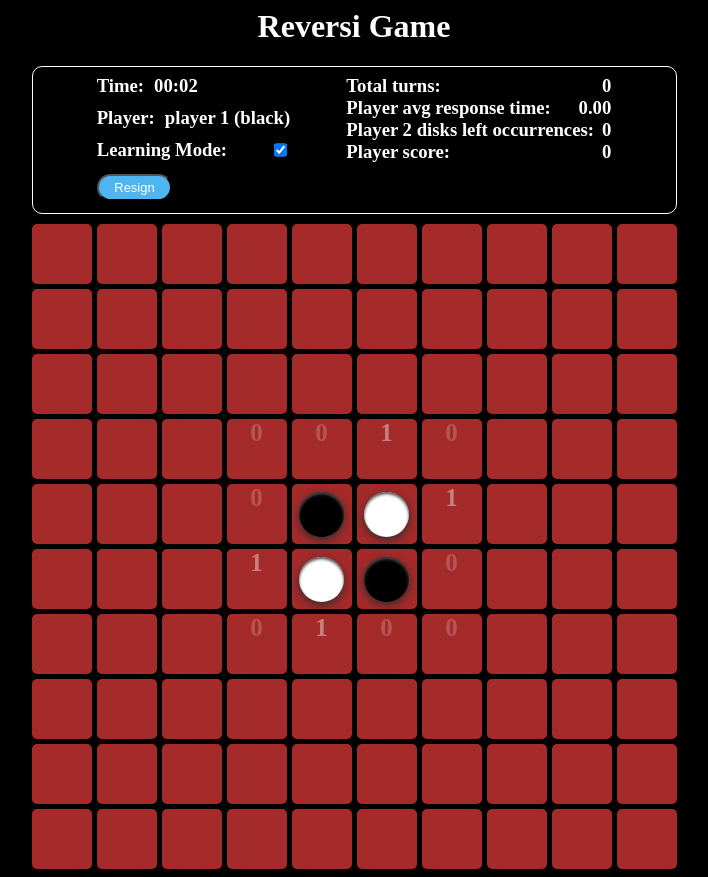
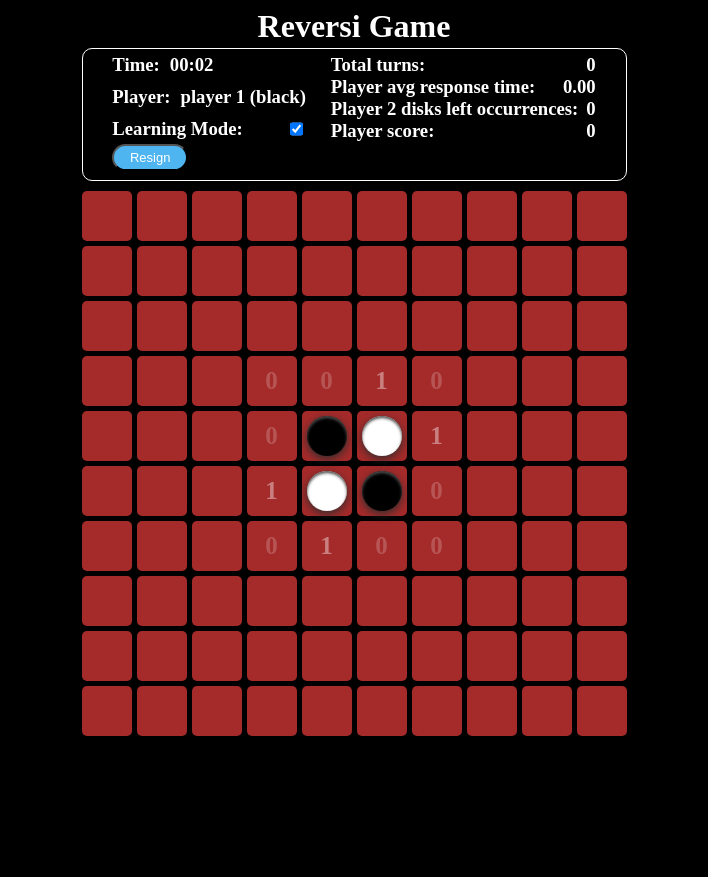
Before and after one commit to roiekoper/Reversi, a plain HTML site: page index.html in a window 1280 px wide. Both pictures are taken after a click on the button "Start Game". Shown: the whole page, without its empty margins (286-994 px from the left). After the commit the page ends 800 px from the top, so only its background shows below. Drawn offline with Linux system fonts and the light colour scheme.

Commit message:
Fix sizes.

```diff
--- a/board.js
+++ b/board.js
@@ -18,7 +18,7 @@ export default class Board {
         this.boardElement = document.createElement('div');
         this.boardElement['data-id'] = this.id;
         this.boardElement.className = 'board';
-        this.boardElement.style = `grid-template-columns: repeat(${this.size}, 60px);`;
+        this.boardElement.style = `grid-template-columns: repeat(${this.size}, 50px);`;
 
         Array.from({length: this.size}, (_, row) => {
             this.squares[row] = [];
--- a/script.css
+++ b/script.css
@@ -1,5 +1,9 @@
 body {
     background-color: black;
+}
+
+h1 {
+    margin: 3px;
 }
 
 h1, h2, h3 {
@@ -14,7 +18,7 @@ h3 {
 button {
     display: inline-block;
     padding: 0.3em 1.2em;
-    margin: 1em 0.3em 0.3em 0;
+    margin: 0.3em 0.3em 0.3em 0;
     border-radius: 2em;
     box-sizing: border-box;
     text-decoration: none;
@@ -34,7 +38,7 @@ button:hover {
     border: 1px solid white;
     border-radius: 10px;
     margin-bottom: 10px;
-    padding: 8px;
+    padding: 5px;
 }
 
 .time-container, .player-container {
@@ -49,6 +53,15 @@ button:hover {
 
 .game-container {
     display: inline-block;
+}
+
+select.pre-game {
+    width: 8em;
+    height: 2em;
+    background-color: white;
+    margin-bottom: 1em;
+    text-align-last: center;
+    font-size: 1em;
 }
 
 .pre-game-container {
@@ -87,8 +100,8 @@ button:hover {
 }
 
 .square {
-    width: 60px;
-    height: 60px;
+    width: 50px;
+    height: 50px;
     background-color: brown;
     border-radius: 5px;
     display: flex;
@@ -107,8 +120,8 @@ button:hover {
 }
 
 .circle {
-    width: 45px;
-    height: 45px;
+    width: 40px;
+    height: 40px;
     border-radius: 100%;
     background-color: black;
     box-shadow: 0 3px 8px rgba(45, 45, 45, 0.96), inset 0 2px 3px #4e4e4e;
@@ -120,16 +133,15 @@ button:hover {
 }
 
 .potential-gain {
-    width: 60px;
-    height: 60px;
     color: white;
     opacity: 0.2;
     font-size: 25px;
     animation-name: circleFadeIn;
-    animation-duration: 1s;
+    animation-duration: 0.5s;
     text-align: center;
     position: absolute;
     z-index: 2;
+    margin: 0;
 }
 
 
--- a/square.js
+++ b/square.js
@@ -62,7 +62,7 @@ export default class Square {
         this.squareElement.appendChild(this.potentialGainElement);
 
         // Set font size
-        this.potentialGainElement.style.fontsize = `${Math.min(25 + styleNum * 7, 60)}px`;
+        this.potentialGainElement.style.fontsize = `${Math.min(25 + styleNum * 7, 50)}px`;
         this.potentialGainElement.style.opacity = Math.min(0.2 * styleNum, 1.0);
         this.potentialGainElement.innerHTML = `${num}`;
 
```
